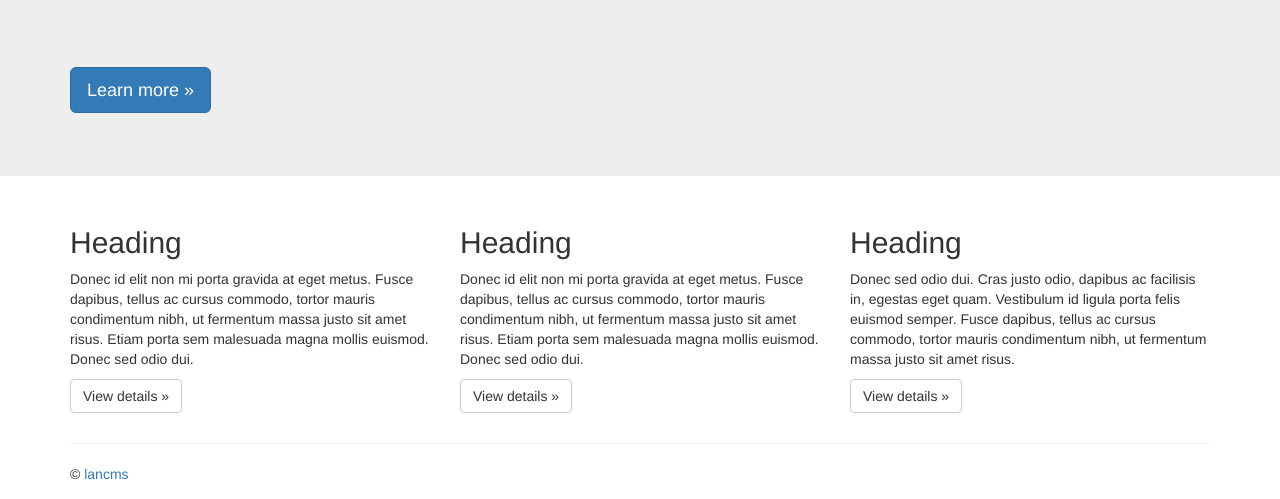
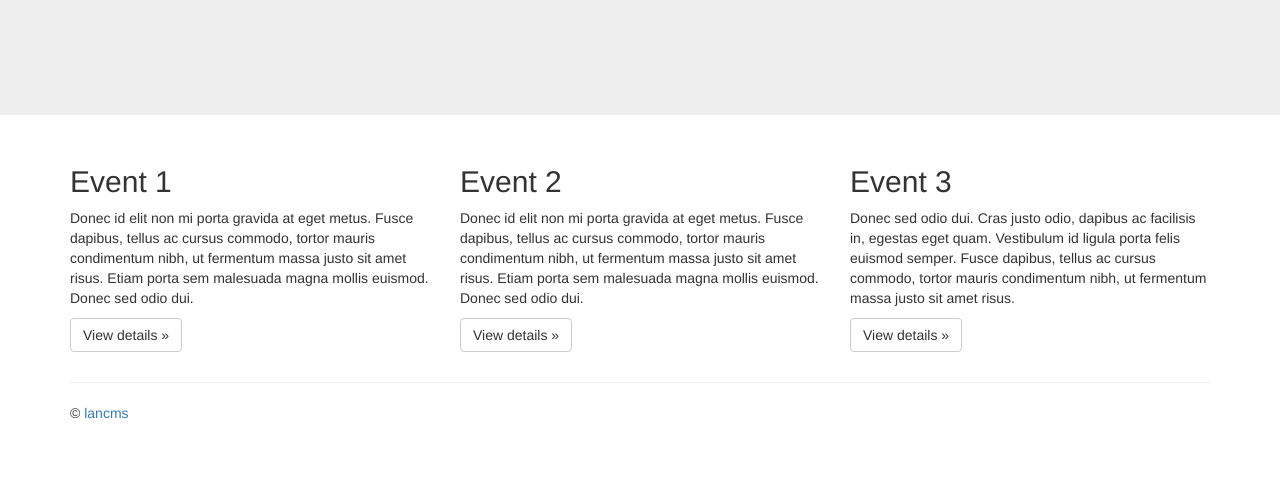
Before and after one commit to lancms/lancms2, a Django app: template templates/organization.html in a window 1280 px wide. Shown: the part 51-550 px from the top of the page. Run offline with Django 3.2, Linux system fonts and the light colour scheme; the template is opened without the code that fills it, so the values that code supplies are empty; parts of the project's set-up code (start-up, migrations or seed data) failed here and were passed over; some libraries are stand-ins or nearby versions.

Commit message:
playing with the organization page

```diff
--- a/templates/organization.html
+++ b/templates/organization.html
@@ -7,25 +7,31 @@
 <div class="container">
 <h1>{{organization.name}}</h1>
 <p>{{organization.about}}</p>
-<p><a class="btn btn-primary btn-lg" role="button">Learn more &raquo;</a></p>
+<p>
+{% if organization.externalurl %}
+<a href="{{organization.externalurl}}" class="btn btn-primary btn-lg" role="button">{% trans "Visit website" %} &raquo;</a>
+{% endif %}
+<!-- FIXME: need to figure out how to confirm that THIS user is an owner of THIS organization.
+<a class="btn btn-success btn-lg" role="button">{% trans "Administrate organization" %} &raquo;</a>
+-->
+</p>
 </div>
 </div>
 
 <div class="container">
-<!-- Example row of columns -->
 <div class="row">
 <div class="col-md-4">
-<h2>Heading</h2>
+<h2>Event 1</h2>
 <p>Donec id elit non mi porta gravida at eget metus. Fusce dapibus, tellus ac cursus commodo, tortor mauris condimentum nibh, ut fermentum massa justo sit amet risus. Etiam porta sem malesuada magna mollis euismod. Donec sed odio dui. </p>
 <p><a class="btn btn-default" href="#" role="button">View details &raquo;</a></p>
 </div>
 <div class="col-md-4">
-<h2>Heading</h2>
+<h2>Event 2</h2>
 <p>Donec id elit non mi porta gravida at eget metus. Fusce dapibus, tellus ac cursus commodo, tortor mauris condimentum nibh, ut fermentum massa justo sit amet risus. Etiam porta sem malesuada magna mollis euismod. Donec sed odio dui. </p>
 <p><a class="btn btn-default" href="#" role="button">View details &raquo;</a></p>
 </div>
 <div class="col-md-4">
-<h2>Heading</h2>
+<h2>Event 3</h2>
 <p>Donec sed odio dui. Cras justo odio, dapibus ac facilisis in, egestas eget quam. Vestibulum id ligula porta felis euismod semper. Fusce dapibus, tellus ac cursus commodo, tortor mauris condimentum nibh, ut fermentum massa justo sit amet risus.</p>
 <p><a class="btn btn-default" href="#" role="button">View details &raquo;</a></p>
 </div>
```
